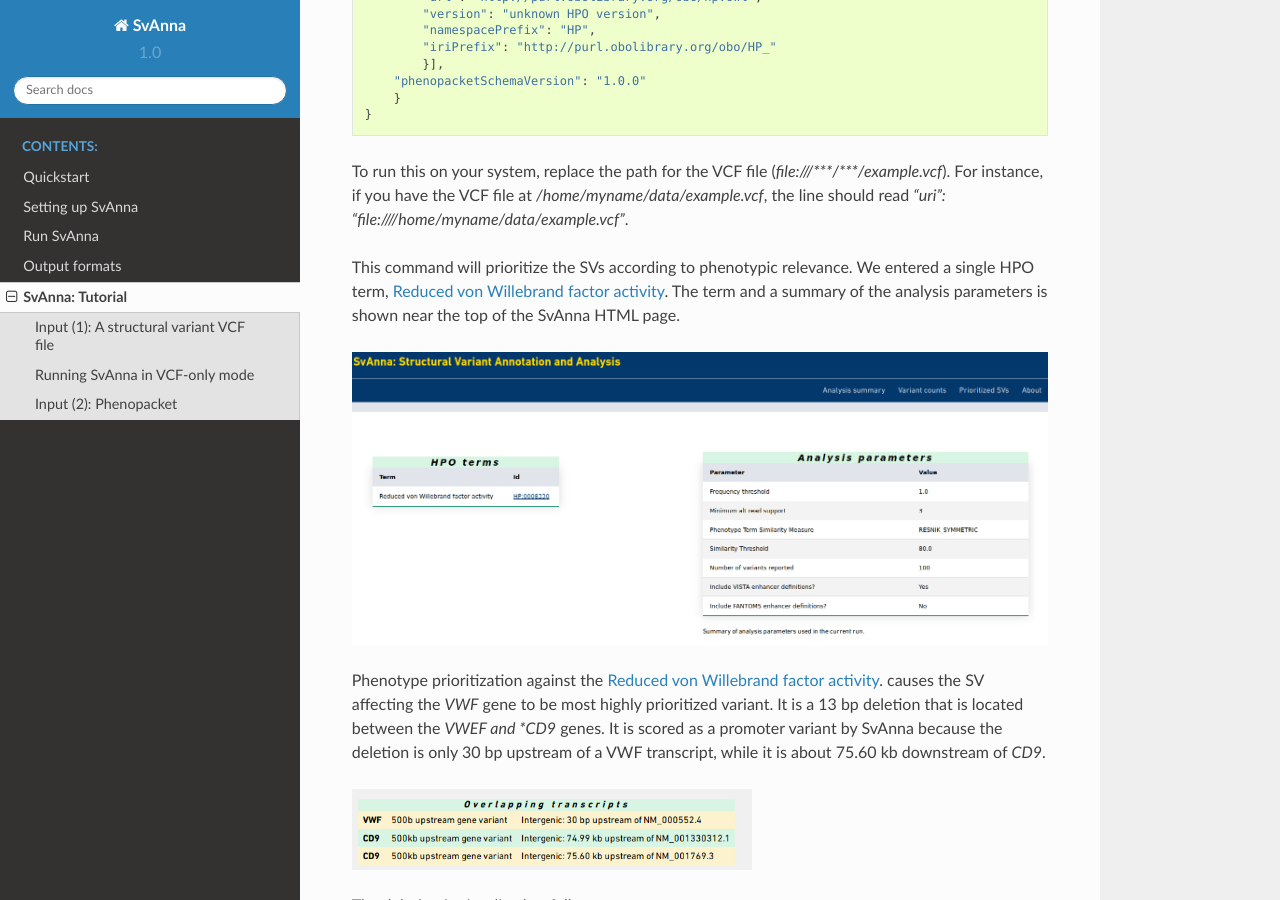
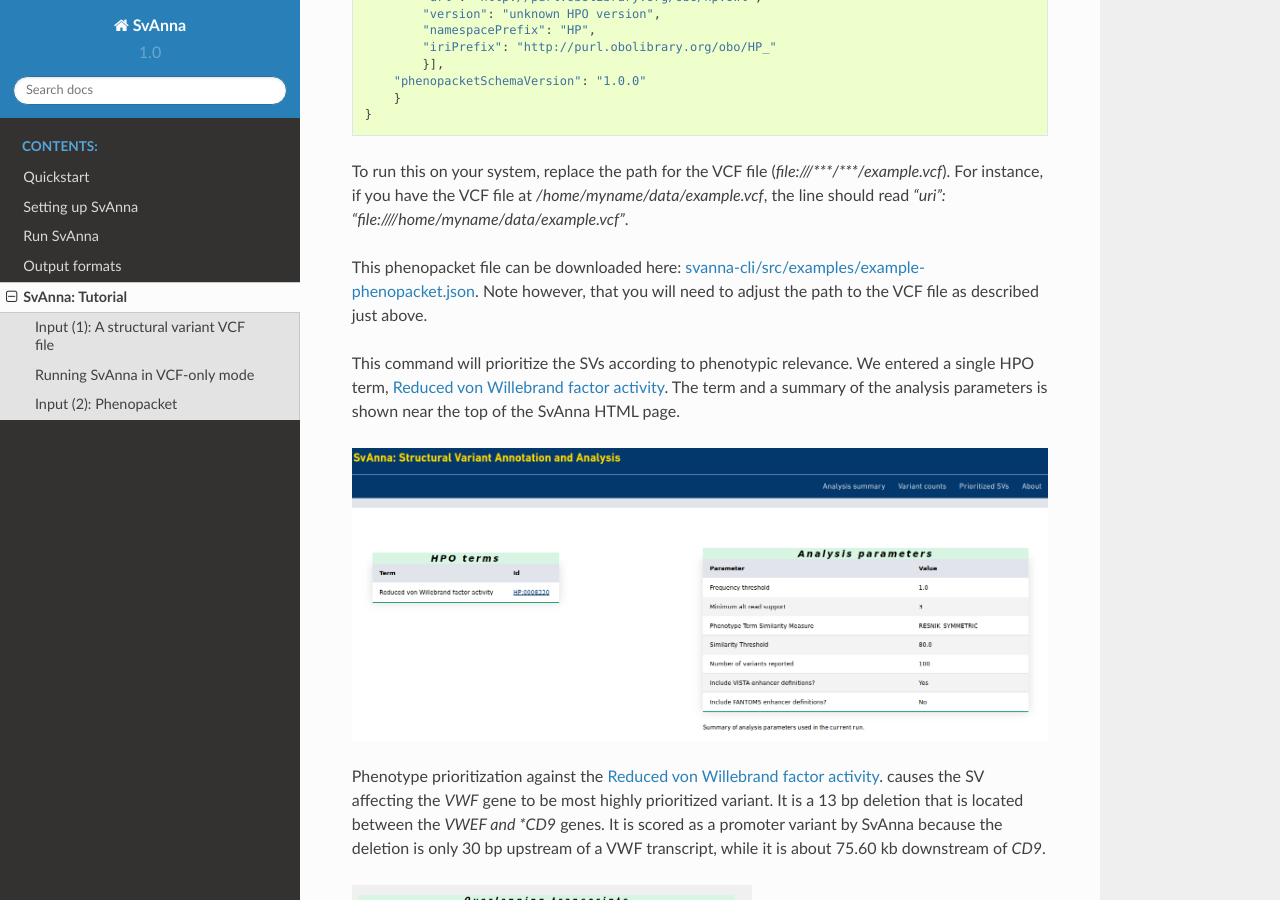
Before and after one commit to monarch-initiative/SvAnna, a Sphinx documentation site: the page built from docs/tutorial.rst, in a window 1280 px wide and 900 px high, scrolled down 2732 px. Built offline with Sphinx 7.4.7 and the Read the Docs theme 2.0.0, drawn with Linux system fonts in a browser that asks for light colours.

Commit message:
phenopacket for tutorial

```diff
--- a/docs/tutorial.rst
+++ b/docs/tutorial.rst
@@ -116,6 +116,10 @@
 To run this on your system, replace the path for the VCF file (`file:///***/***/example.vcf`). For instance, if you
 have the VCF file at `/home/myname/data/example.vcf`, the line should read `"uri": "file:////home/myname/data/example.vcf"`.
 
+
+This phenopacket file can be downloaded here: `svanna-cli/src/examples/example-phenopacket.json <https://github.com/TheJacksonLaboratory/SvAnna/blob/master/svanna-cli/src/examples/example-phenopacket.json>`_.
+Note however, that you will need to adjust the path to the VCF file as described just above.
+
 This command will prioritize the SVs according to phenotypic relevance. We entered a single HPO term,
 `Reduced von Willebrand factor activity <https://hpo.jax.org/app/browse/term/HP:0008330>`_. The term and a summary of
 the analysis parameters is shown near the top of the SvAnna HTML page.
```
Also changed, not shown: 1 other file.
